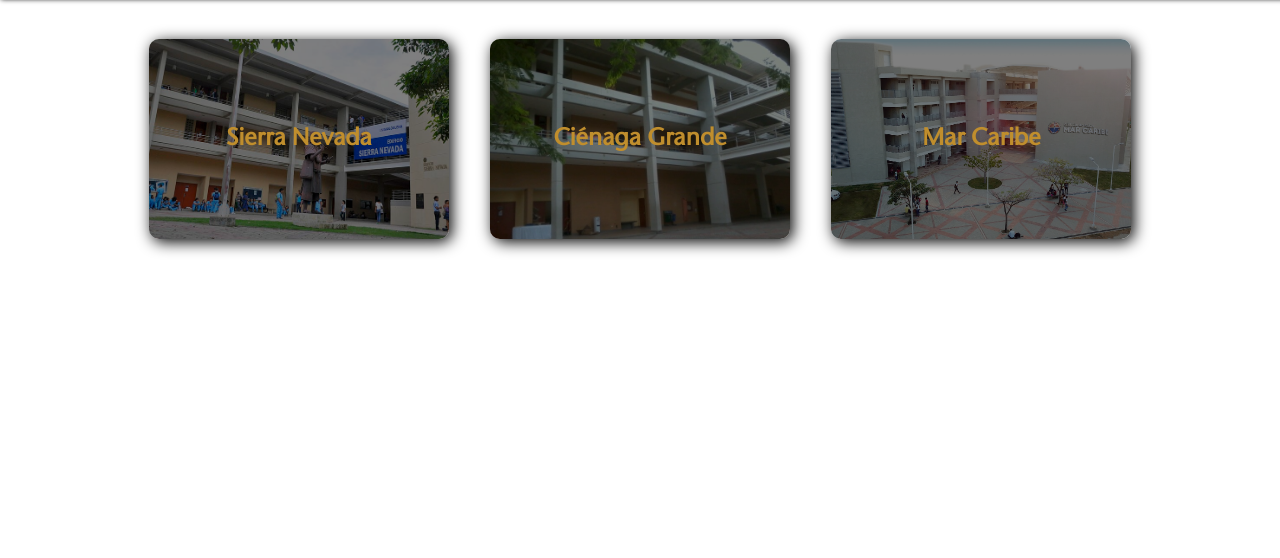
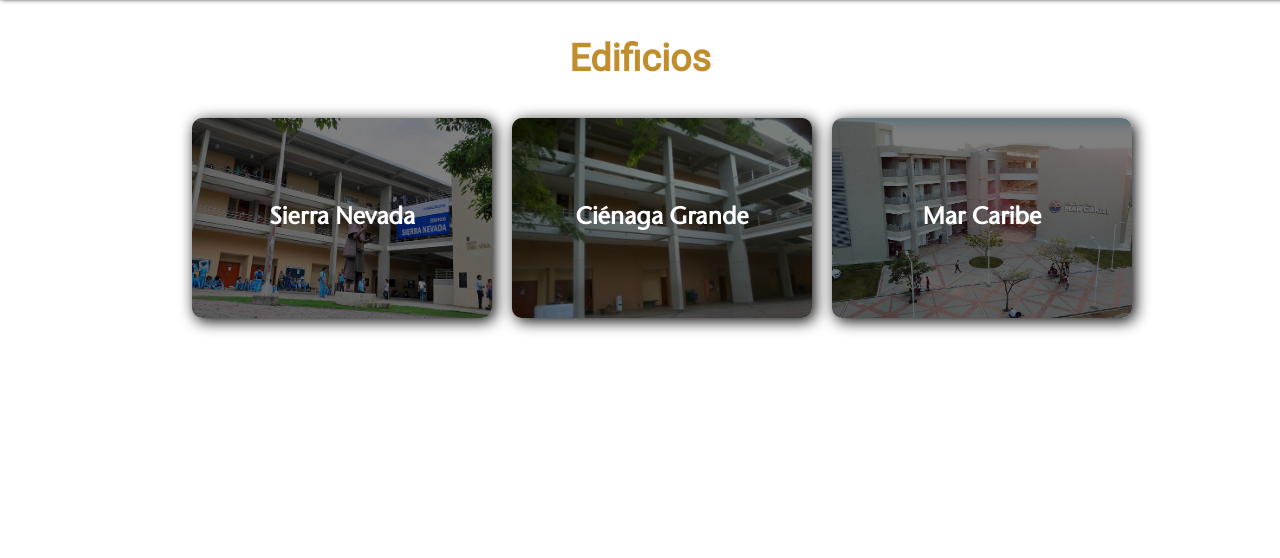
Before and after one commit to LukeSkybutter9/Proyecto-saloneU, a PHP site: page / in a window 1280 px wide. Shown: the part 92-650 px from the top of the page. Run offline with PHP 8.4, Linux system fonts and the light colour scheme; some libraries are stand-ins or nearby versions.

Commit message:
Borrando líneas inservibles y reestructurandolo

```diff
--- a/css/style2.css
+++ b/css/style2.css
@@ -26,26 +26,24 @@ body{
     padding-top:5% ;
 }
 
+.tituloEdi{
+    font-family: Roboto;
+    margin-top: 5%;
+    text-align: Center;
+    color: #c08e2d;
+    font-size: 25px;
+}
+
 .edificios{
     display: grid;
     grid-template-columns: repeat(3,1fr);
     margin-top: 3%;
-    margin-left: 10%;
+    margin-left: 15%;
     margin-right: 10%;
 }
 
-.edificios a{
-    display: flex;
-    flex-direction: column;
-    justify-content: center;
-    align-items: center;
-}
 
-.edificios a h1{
-    color: #c08e2d;
-    margin-bottom: 5px;
-}
-
+/*Le damos el tamaño a la tarjeta*/
 .tarjeta{
     width: 300px;
     height: 200px;
@@ -57,6 +55,7 @@ body{
     transition: 0.5s;
 }
 
+/*Imagenes de fondo de las tarjetas*/
 .tarjeta__Sierra{
     background-image: url(../img/SierraNevada.jpg);
 }
@@ -69,7 +68,8 @@ body{
     background-image:url(../img/CienagaGrande.jpg) ;
 }
 
-.contenido{
+
+.contenido{/*Lo que contiene el texto dentro de la tarjeta*/
     display: flex;
     flex-direction: column;
     justify-content: center;
@@ -82,24 +82,16 @@ body{
     transition: 0.4s;
 }
 
+.edificios a h1{ /*Texto dentro de las tarjetas*/
+    color: white;
+    margin-bottom: 5px;
+}
+
 
 .tarjeta:hover{
     transform: scale(1.1);
 }
 
-
-.contenInfo{
-    display: flex;
-    gap: 20px;
-}
-
-.contenInfo h3{
-    font-size: 25px;
-}
-
-#infoDer{
-    float: right;
-}
 /*++++++++++++++++++++++++++++++++++++++++++++++++++++++*/
 
 
@@ -133,10 +125,9 @@ th{
 
 .titulo{
     margin-top: 5%;
-    margin-left: 5%;
+    padding-top: 3%;
     display: flex;
-    padding-top: 3%;
-    padding-left: 20px;
+    justify-content: center;
     font-family: Stone Humanist SC;
     color:#c08e2d;
     font-size: 25px;
```
